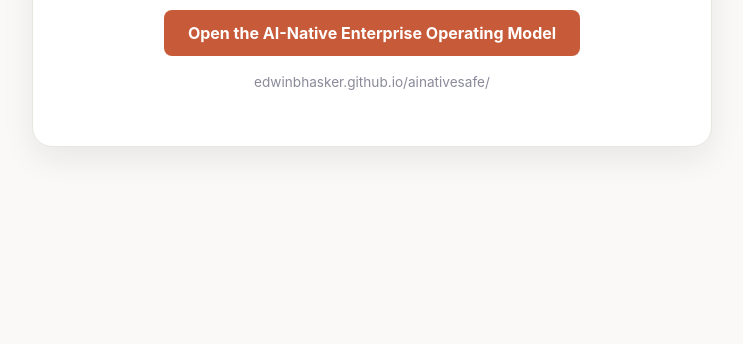
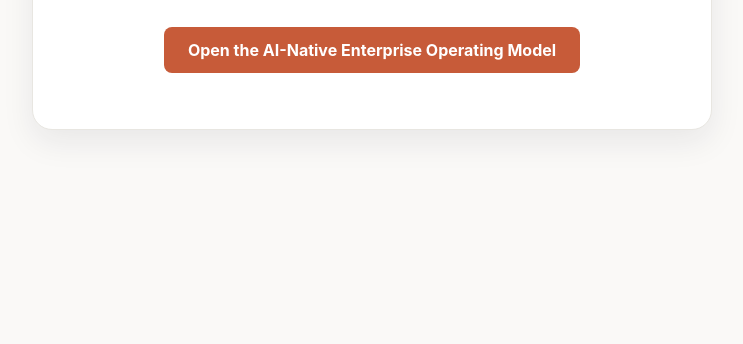
Before and after one commit to edwinbhasker/ainativesafe, a plain HTML site: page 404.html in a window 1280 px wide. Shown: the part 456-800 px from the top of the page, without its empty margins (268-1011 px from the left). Drawn offline with Linux system fonts and the light colour scheme.

Commit message:
Comment out URL div in 404.html
Comment out the URL div in the 404 page.

```diff
--- a/404.html
+++ b/404.html
@@ -89,7 +89,7 @@
     <h1>This page has moved.</h1>
     <p>Please use the new AI-Native Enterprise Operating Model URL.</p>
     <a href="/ainativesafe/">Open the AI-Native Enterprise Operating Model</a>
-    <div class="url">edwinbhasker.github.io/ainativesafe/</div>
+    <!-- div class="url">edwinbhasker.github.io/ainativesafe/</div -->
   </main>
 </body>
 </html>
```
